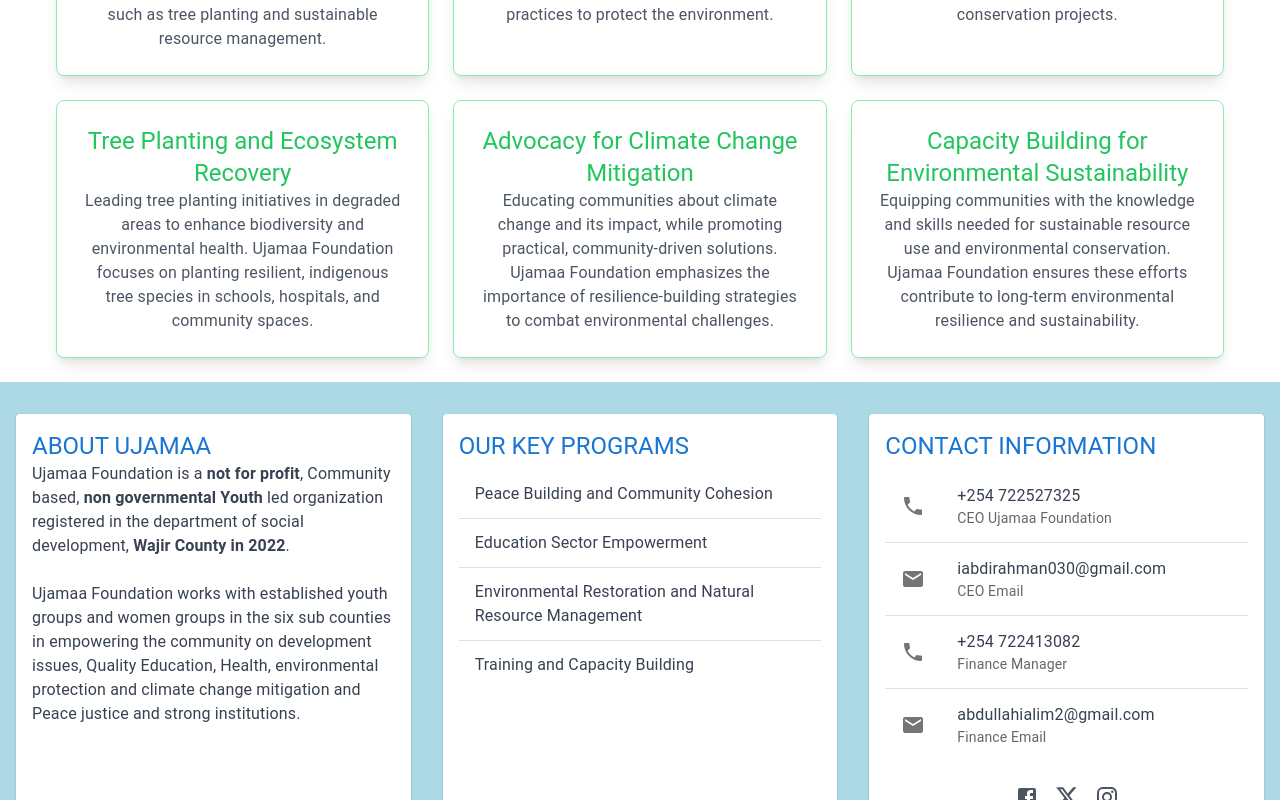
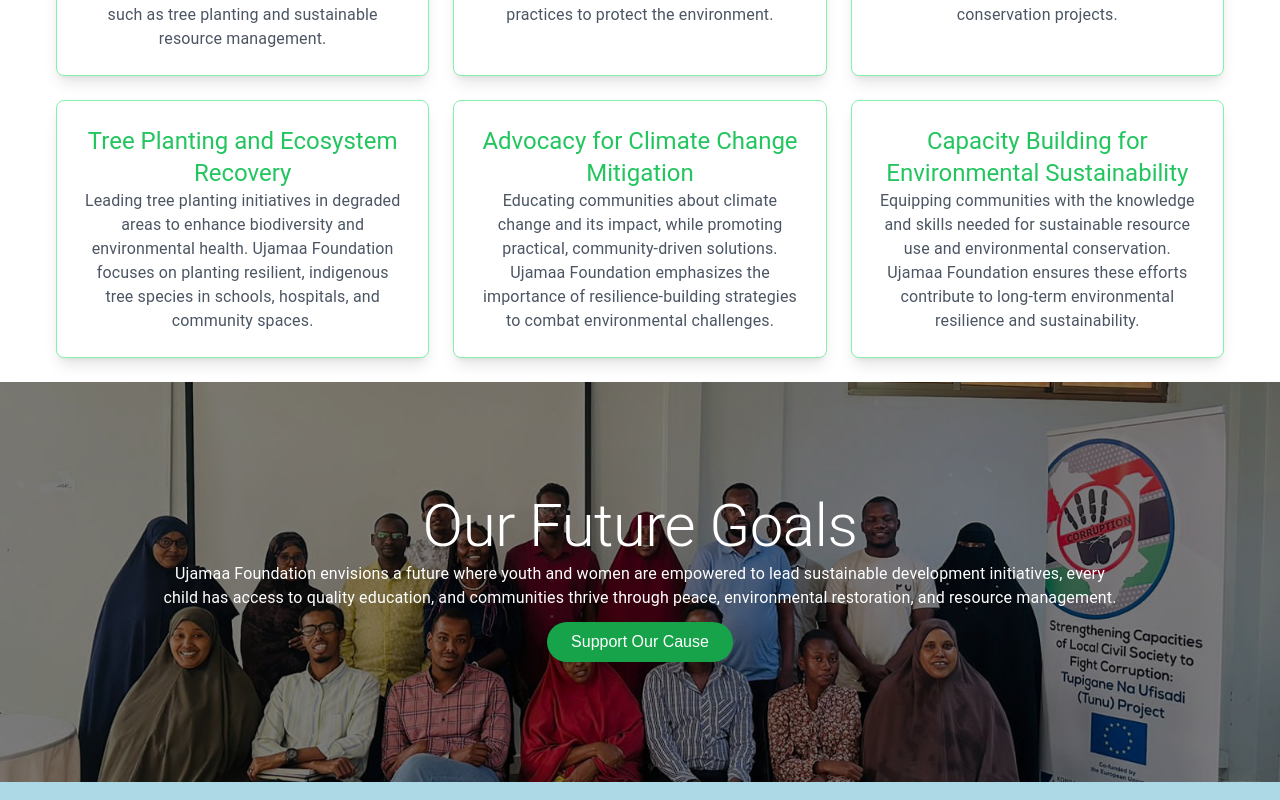
Before and after one commit to ahmednule/Ujamaa-Foundation, a Next.js app: page /our-programs/training-capacity in a window 1280 px wide. Shown: the part 2000-2800 px from the top of the page. Built offline with nearby package versions, Linux system fonts and the light colour scheme.

Commit message:
fetaure: inisd ethe reusable carosel made the card so that it would be responsive and added the other details that are not available

```diff
--- a/src/app/our-programs/training-capacity/page.tsx
+++ b/src/app/our-programs/training-capacity/page.tsx
@@ -12,6 +12,8 @@ export default function trainingCapacity(){
             <ReusableCarosel
             image="image16.jpg"
             heading="Upskilling the Young Generation"
+            button=""
+
             />
             <ReusableCard
             heading="Trainings and capacity-building"
@@ -45,6 +47,14 @@ export default function trainingCapacity(){
                 ))}
             </div>
         </div>
+        <ReusableCarosel
+            image="image18.jpg"
+            heading="Our Future Goals"
+            content="Ujamaa Foundation envisions a future where youth and women are empowered to lead sustainable development initiatives,
+            every child has access to quality education, and communities thrive through peace, environmental restoration, and resource
+            management."
+            button="Support Our Cause"
+            />
         </div>
     )
 }
--- a/src/components/ui/ReusableCarosel.jsx
+++ b/src/components/ui/ReusableCarosel.jsx
@@ -1,8 +1,9 @@
 import PropTypes from "prop-types"
 import { Typography } from "@mui/material"
 import Image from "next/image"
+import Link from "next/link"
 
-export default function ReusableCarosel({ image, heading }) {
+export default function ReusableCarosel({ image, heading, content, button }) {
     return (
         <div className="relative h-[400px] flex items-center justify-center text-white overflow-hidden">
             <div className="absolute inset-0">
@@ -17,7 +18,19 @@ export default function ReusableCarosel({ image, heading }) {
                 />
             </div>
             <div className="relative z-10">
-                <Typography variant="h2">{heading}</Typography>
+                <Typography variant="h2" className="text-center">{heading}</Typography>
+                <div>
+                    <Typography variant="body1" className="text-balance text-center max-w-100">{content}</Typography>
+                    <div className="text-center m-3">
+                    {button && (
+                        <Link href="/contact-us">
+                        <button className="bg-green-600 text-white py-2 px-6 rounded-full hover:bg-green-700 transition duration-300 ease-in-out shadow-lg focus:outline-none focus:ring-2 focus:ring-green-500">
+                            {button}
+                        </button>
+                        </Link>
+                         )}
+                    </div>
+                </div>
             </div>
         </div>
     )
@@ -25,5 +38,7 @@ export default function ReusableCarosel({ image, heading }) {
 
 ReusableCarosel.propTypes = {
     image: PropTypes.string.isRequired,
-    heading: PropTypes.string.isRequired
+    heading: PropTypes.string.isRequired,
+    content: PropTypes.string,
+    button: PropTypes.string
 }
```
Also changed, not shown: public/image18.jpg (added). Lines whose indentation alone changed are shown as unchanged.
